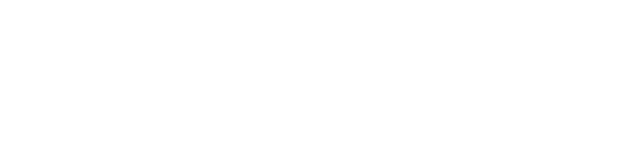
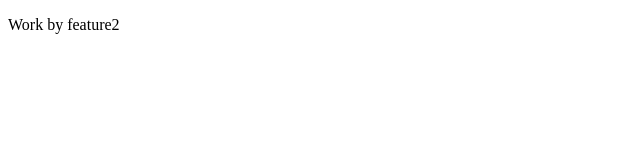
Before and after one commit to Yash08official/Git_another_one, a plain HTML site: page index.html in a window 1280 px wide. Shown: the whole page, without its empty margins (0-640 px from the left). Drawn offline with Linux system fonts and the light colour scheme.

Commit message:
added paragraph by feature2 branch

```diff
--- a/index.html
+++ b/index.html
@@ -6,6 +6,6 @@
     <title>Document</title>
   </head>
   <body>
-
+    <p>Work by feature2</p>
   </body>
 </html>
```
Also changed, not shown: 1 other file.
